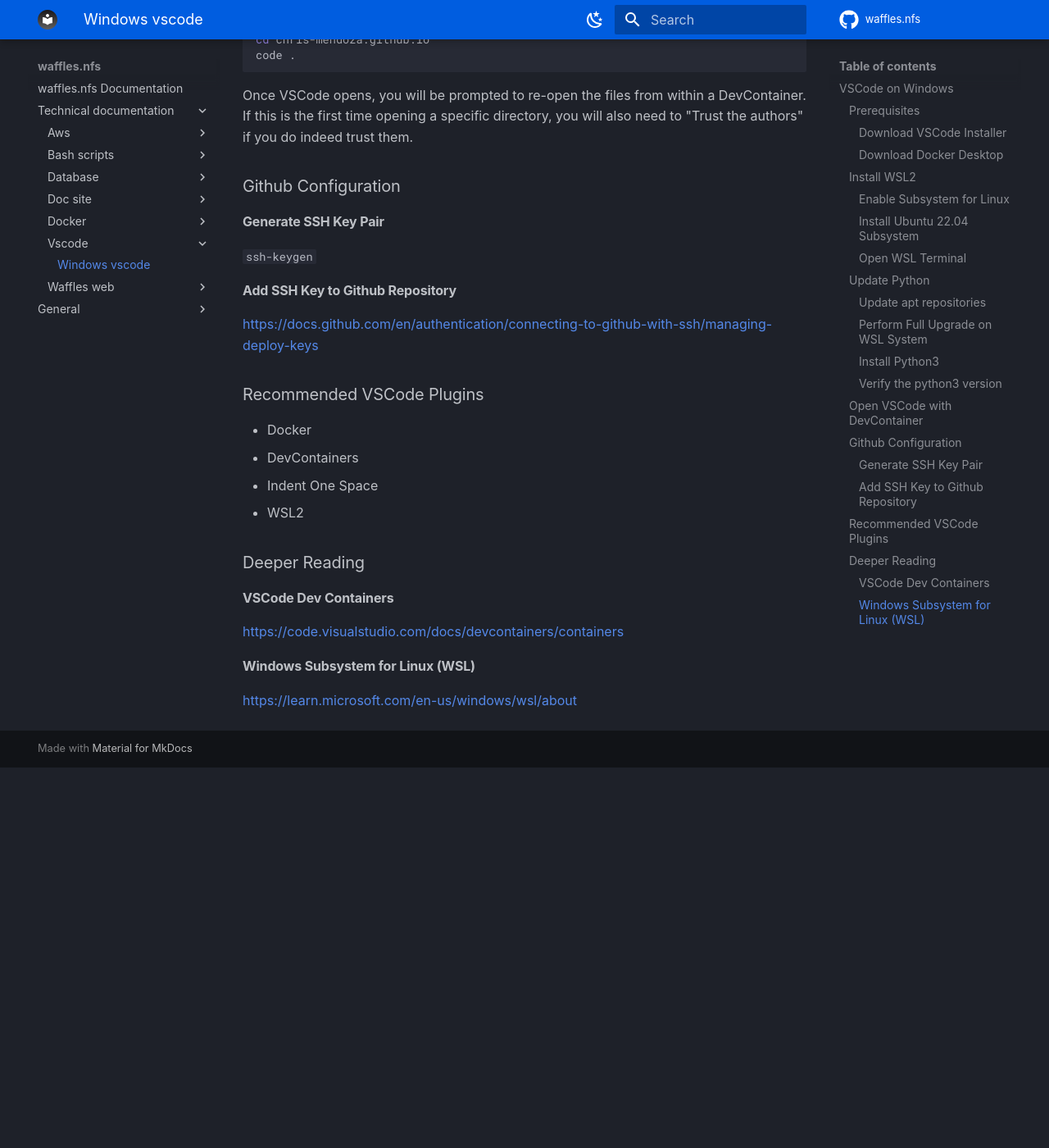
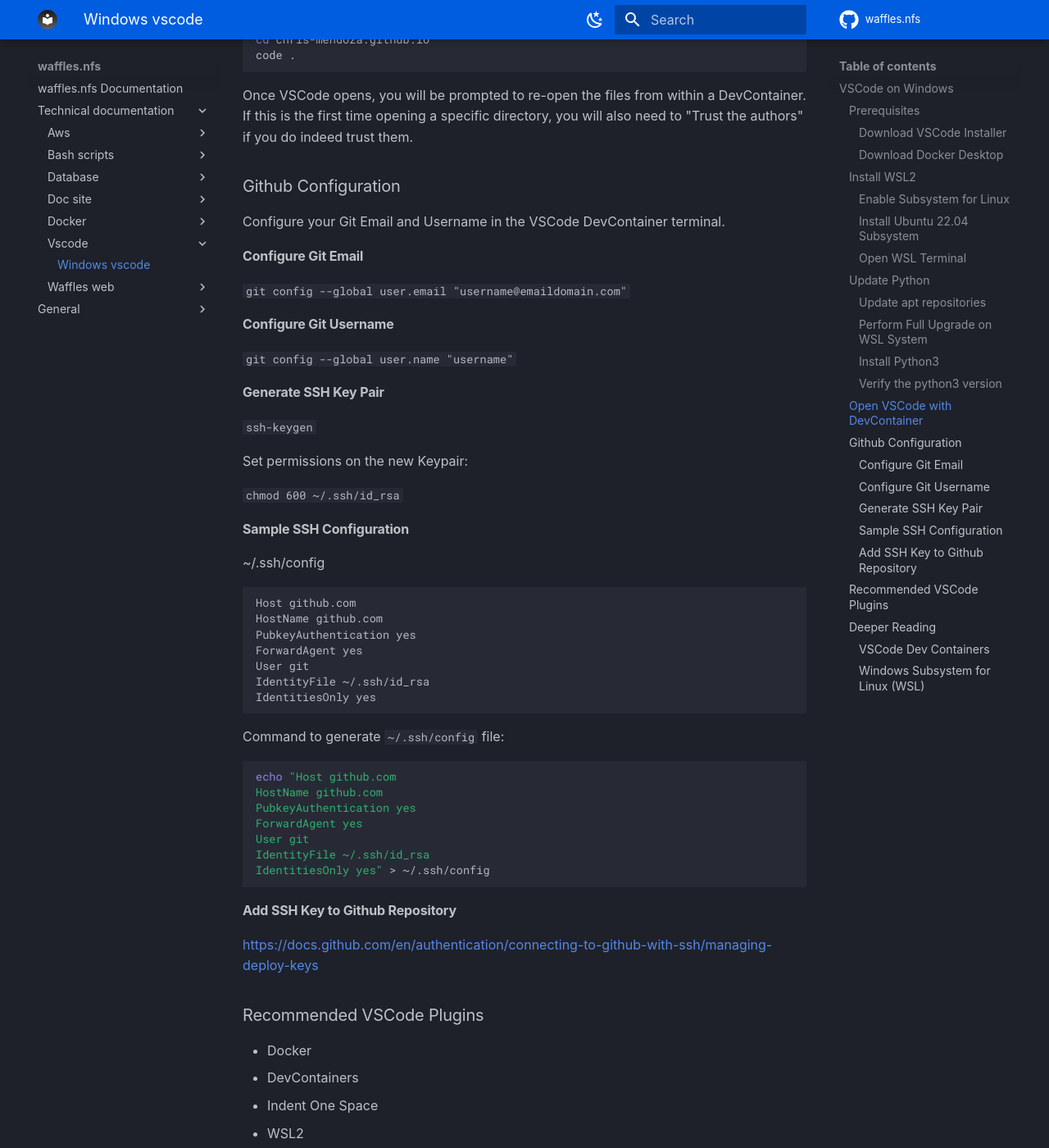
Before and after one commit to chris-mendoza/doc-site, an MkDocs documentation site: the page built from docs/docs/technical_documentation/vscode/windows-vscode.md, in a window 1280 px wide and 1400 px high, scrolled down 2104 px. Shown: the whole window at 82% size. Built offline with MkDocs 1.6.1 and Material for MkDocs 9.7.7, drawn with Linux system fonts in a browser that asks for light colours; before the commit the page ends 3040 px from its top, so only the background shows below that.

Commit message:
update git commands

````diff
--- a/docs/docs/technical_documentation/vscode/windows-vscode.md
+++ b/docs/docs/technical_documentation/vscode/windows-vscode.md
@@ -89,9 +89,47 @@
 
 ### Github Configuration
 
+Configure your Git Email and Username in the VSCode DevContainer terminal.
+
+#### Configure Git Email
+
+`git config --global user.email "username@emaildomain.com"`
+
+#### Configure Git Username
+
+`git config --global user.name "username"`
+
 #### Generate SSH Key Pair
 
 `ssh-keygen`
+
+Set permissions on the new Keypair:
+
+`chmod 600 ~/.ssh/id_rsa`
+
+#### Sample SSH Configuration
+
+~/.ssh/config
+
+    Host github.com
+    HostName github.com
+    PubkeyAuthentication yes
+    ForwardAgent yes
+    User git
+    IdentityFile ~/.ssh/id_rsa
+    IdentitiesOnly yes
+
+Command to generate `~/.ssh/config` file:
+
+```bash
+echo "Host github.com
+HostName github.com
+PubkeyAuthentication yes
+ForwardAgent yes
+User git
+IdentityFile ~/.ssh/id_rsa
+IdentitiesOnly yes" > ~/.ssh/config
+```
 
 #### Add SSH Key to Github Repository
 
````
